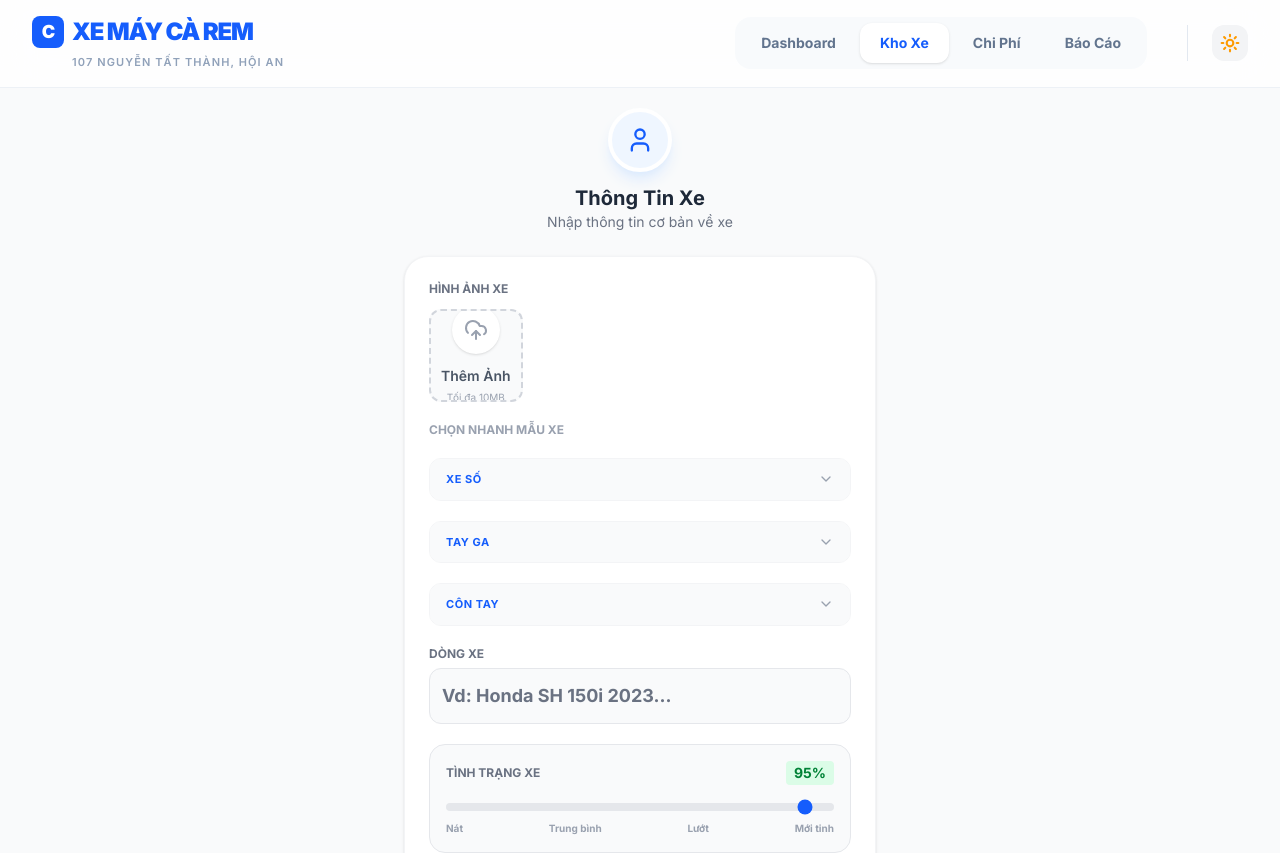
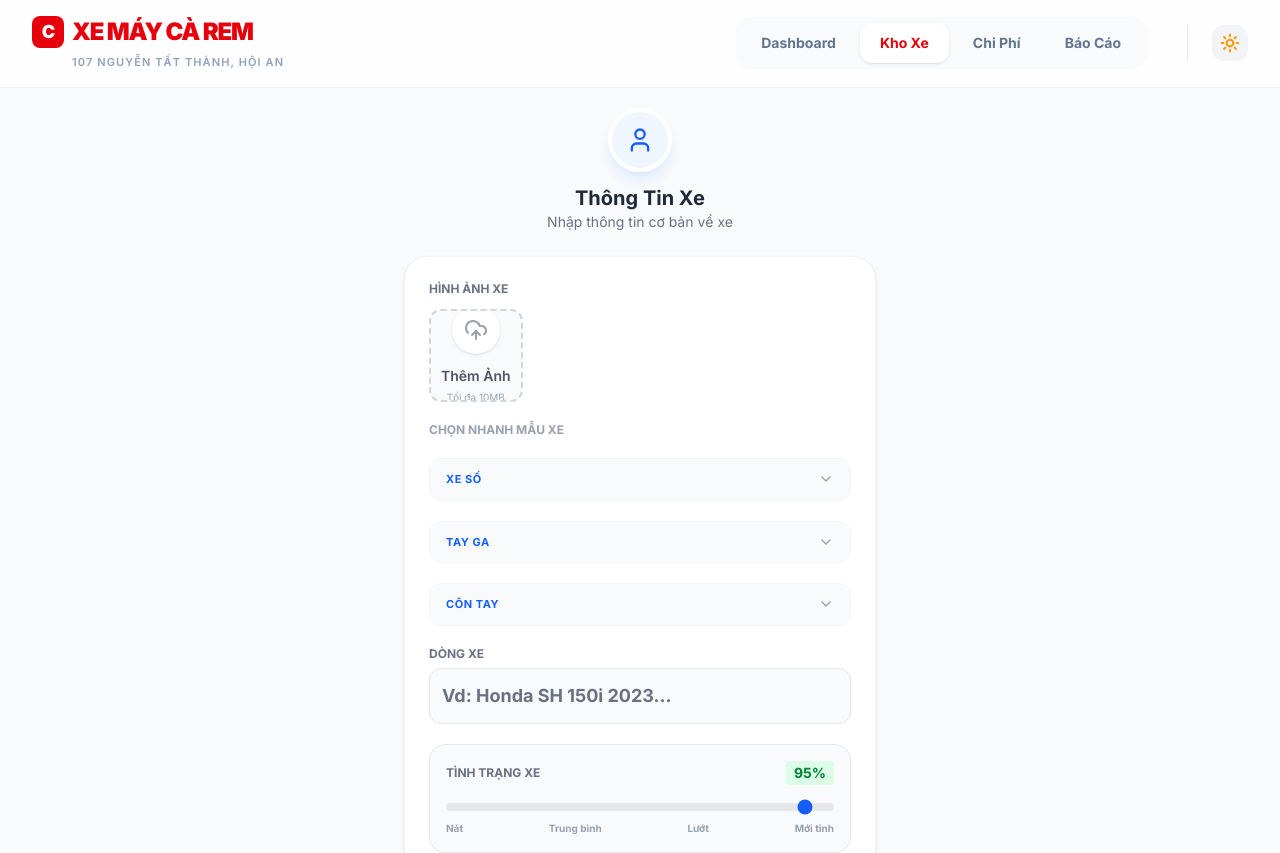
Before and after one commit to macxuanhoa/carem, a Next.js app: page /cars/new in a window 1280 px wide. Shown: the top 853 px of the page. Built offline with nearby package versions, Linux system fonts and the light colour scheme.

Commit message:
Update: Mobile Optimization & Red Theme Consistency (Dashboard, AppShell, Tabs)

```diff
--- a/app/cars/[id]/CarDetailTabs.tsx
+++ b/app/cars/[id]/CarDetailTabs.tsx
@@ -78,7 +78,7 @@ export default function CarDetailTabs({ car, totalGop, totalChiPhi, isOverdue, u
                     onClick={() => setActiveTab(tab.id)}
                     className={`flex-1 py-3 text-sm font-bold border-b-2 transition-all ${
                         activeTab === tab.id
-                        ? 'border-blue-600 text-blue-600'
+                        ? 'border-red-600 text-red-600'
                         : 'border-transparent text-gray-500 hover:text-gray-700 dark:text-gray-400'
                     }`}
                 >
--- a/app/layout.tsx
+++ b/app/layout.tsx
@@ -33,7 +33,7 @@ export const metadata: Metadata = {
 };
 
 export const viewport = {
-  themeColor: "#2563EB",
+  themeColor: "#DC2626", // Red-600
 };
 
 export default function RootLayout({
@@ -46,7 +46,7 @@ export default function RootLayout({
       <body className={`${inter.className} min-h-screen pb-20 md:pb-0 selection:bg-blue-100 selection:text-blue-900`}>
         <Providers>
         <NextTopLoader
-          color="#2563eb"
+          color="#DC2626"
           initialPosition={0.08}
           crawlSpeed={200}
           height={3}
@@ -54,7 +54,7 @@ export default function RootLayout({
           showSpinner={false}
           easing="ease"
           speed={200}
-          shadow="0 0 10px #2563eb,0 0 5px #2563eb"
+          shadow="0 0 10px #DC2626,0 0 5px #DC2626"
         />
         <AppShell>
             {children}
--- a/app/page.tsx
+++ b/app/page.tsx
@@ -113,7 +113,7 @@ export default async function DashboardPage() {
         />
 
         {/* 3. Stat Widgets - Clean & Airy */}
-        <div className="grid grid-cols-3 gap-4 sm:gap-6">
+        <div className="grid grid-cols-1 sm:grid-cols-2 lg:grid-cols-3 gap-4 sm:gap-6">
             <StatCard
                 href="/cars?group=inventory"
                 icon={Bike}
--- a/components/AppShell.tsx
+++ b/components/AppShell.tsx
@@ -14,8 +14,8 @@ export default function AppShell({ children }: { children: React.ReactNode }) {
         {!isLoginPage && (
             <header className="hidden md:flex bg-white/80 dark:bg-slate-900/80 backdrop-blur-xl border-b border-slate-200/60 dark:border-slate-800 px-8 py-4 justify-between items-center sticky top-0 z-50 transition-all duration-300">
                 <div className="flex flex-col">
-                    <div className="font-black text-2xl text-blue-600 dark:text-blue-500 uppercase tracking-tighter leading-none flex items-center gap-2">
-                        <span className="bg-blue-600 text-white w-8 h-8 rounded-lg flex items-center justify-center text-lg">C</span>
+                    <div className="font-black text-2xl text-red-600 dark:text-red-500 uppercase tracking-tighter leading-none flex items-center gap-2">
+                        <span className="bg-red-600 text-white w-8 h-8 rounded-lg flex items-center justify-center text-lg">C</span>
                         XE MÁY CÀ REM
                     </div>
                     <div className="text-[11px] text-slate-400 dark:text-slate-500 font-semibold uppercase tracking-widest mt-1.5 pl-10">
@@ -35,7 +35,7 @@ export default function AppShell({ children }: { children: React.ReactNode }) {
                                 href={link.href}
                                 className={`px-5 py-2.5 rounded-xl text-sm font-bold transition-all duration-300 ${
                                     (link.href === '/' && pathname === '/') || (link.href !== '/' && pathname?.startsWith(link.href))
-                                    ? 'bg-white dark:bg-slate-900 text-blue-600 dark:text-blue-400 shadow-sm'
+                                    ? 'bg-white dark:bg-slate-900 text-red-600 dark:text-red-400 shadow-sm'
                                     : 'text-slate-500 dark:text-slate-400 hover:text-slate-900 dark:hover:text-slate-200 hover:bg-white/50 dark:hover:bg-slate-800'
                                 }`}
                             >
```
